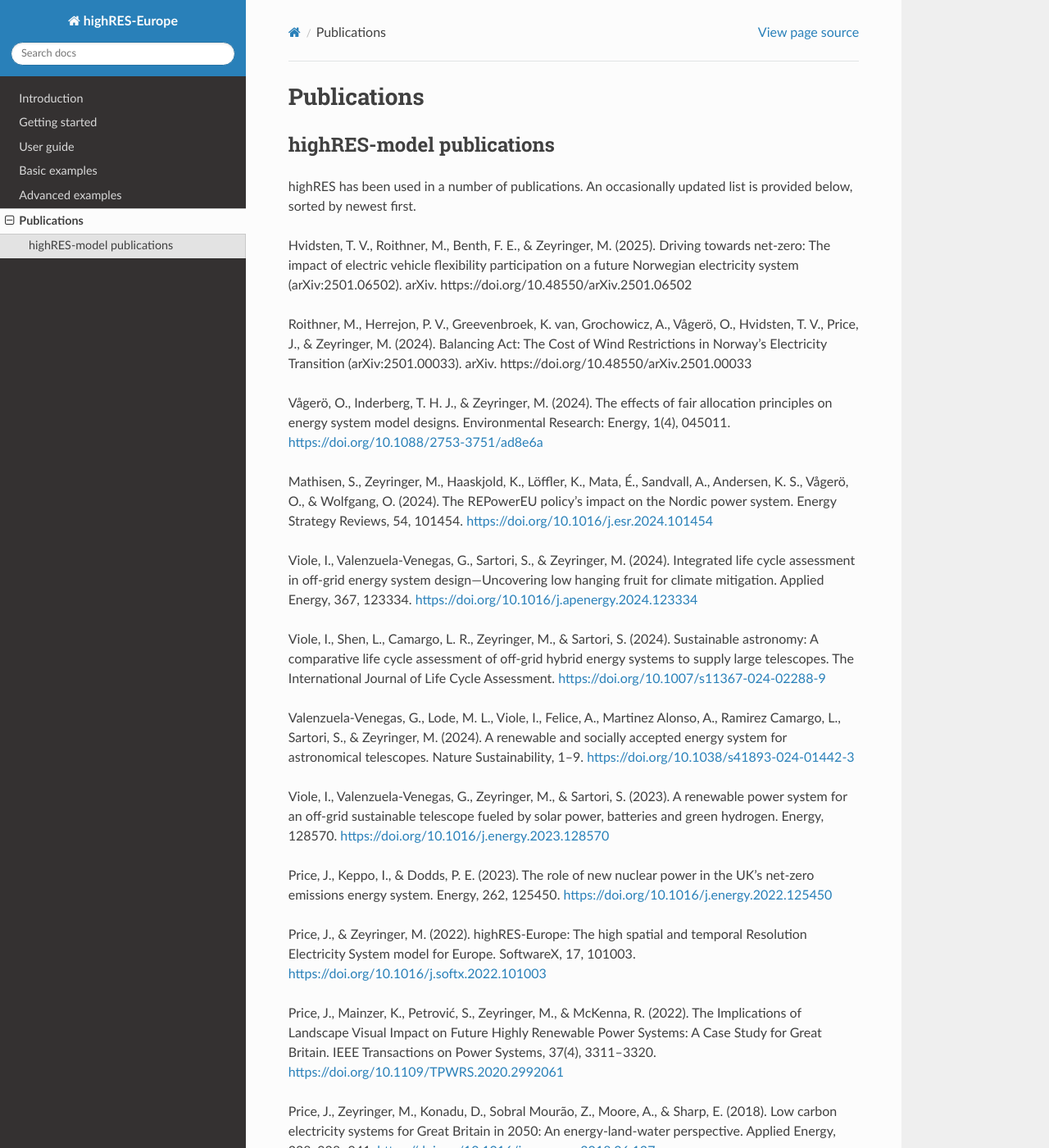
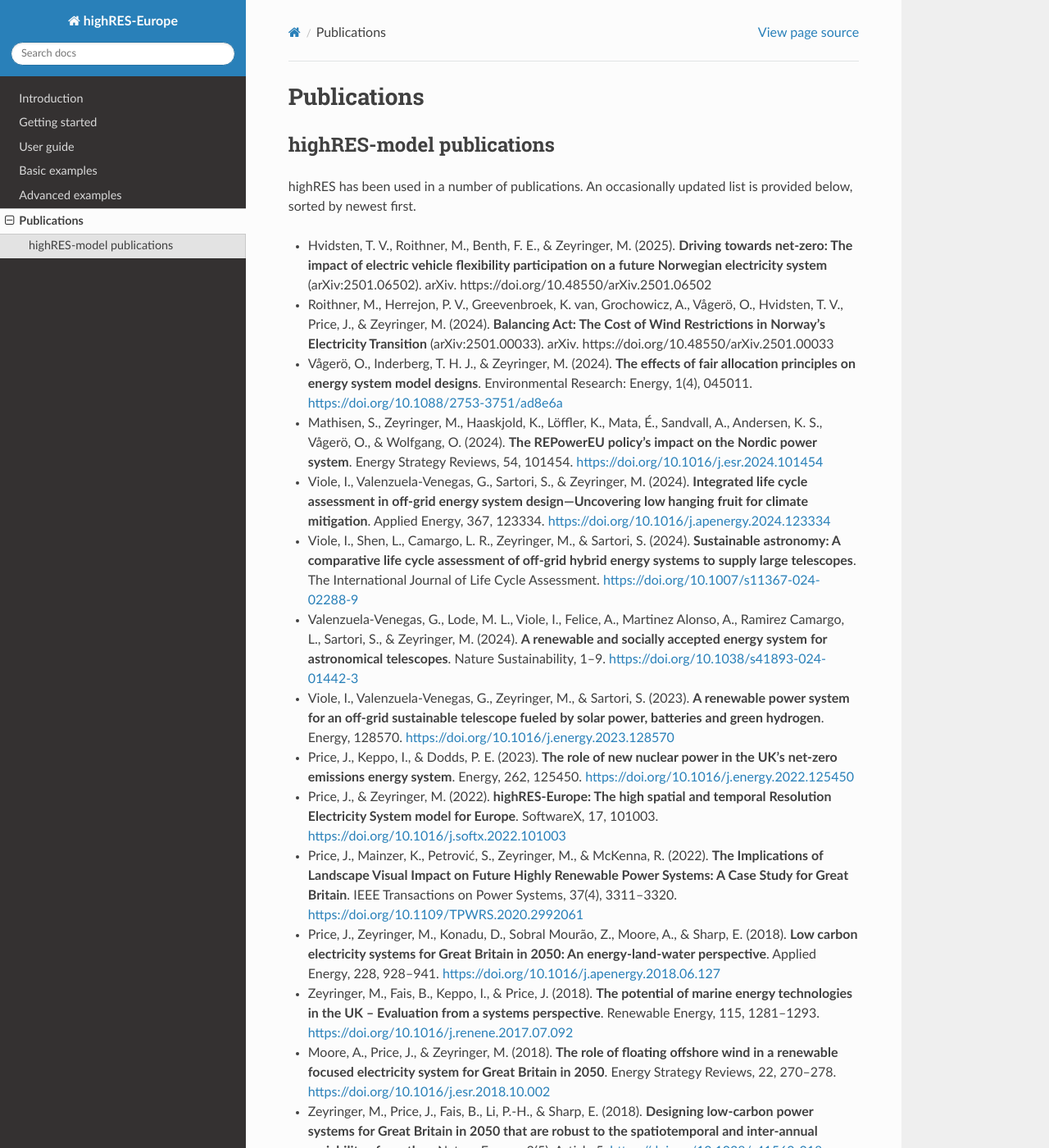
Before and after one commit to highRES-model/highRES-Europe-WF, a Sphinx documentation site: the page built from docs/source/publications.rst, in a window 1280 px wide and 1400 px high. Shown: the whole window at 82% size. Built offline with Sphinx 7.4.7 and the Read the Docs theme 3.1.0, drawn with Linux system fonts in a browser that asks for light colours; some of the changed text lies outside the part shown.

Commit message:
[Doc] Format publications list

```diff
--- a/docs/source/publications.rst
+++ b/docs/source/publications.rst
@@ -5,34 +5,34 @@
 ----------------------------
 highRES has been used in a number of publications. An occasionally updated list is provided below, sorted by newest first.
 
-Hvidsten, T. V., Roithner, M., Benth, F. E., & Zeyringer, M. (2025). Driving towards net-zero: The impact of electric vehicle flexibility participation on a future Norwegian electricity system (arXiv:2501.06502). arXiv. https://doi.org/10.48550/arXiv.2501.06502
+* Hvidsten, T. V., Roithner, M., Benth, F. E., & Zeyringer, M. (2025). **Driving towards net-zero: The impact of electric vehicle flexibility participation on a future Norwegian electricity system** (arXiv:2501.06502). arXiv. https://doi.org/10.48550/arXiv.2501.06502
 
-Roithner, M., Herrejon, P. V., Greevenbroek, K. van, Grochowicz, A., Vågerö, O., Hvidsten, T. V., Price, J., & Zeyringer, M. (2024). Balancing Act: The Cost of Wind Restrictions in Norway’s Electricity Transition (arXiv:2501.00033). arXiv. https://doi.org/10.48550/arXiv.2501.00033
+* Roithner, M., Herrejon, P. V., Greevenbroek, K. van, Grochowicz, A., Vågerö, O., Hvidsten, T. V., Price, J., & Zeyringer, M. (2024). **Balancing Act: The Cost of Wind Restrictions in Norway’s Electricity Transition** (arXiv:2501.00033). arXiv. https://doi.org/10.48550/arXiv.2501.00033
 
-Vågerö, O., Inderberg, T. H. J., & Zeyringer, M. (2024). The effects of fair allocation principles on energy system model designs. Environmental Research: Energy, 1(4), 045011. https://doi.org/10.1088/2753-3751/ad8e6a
+* Vågerö, O., Inderberg, T. H. J., & Zeyringer, M. (2024). **The effects of fair allocation principles on energy system model designs**. Environmental Research: Energy, 1(4), 045011. https://doi.org/10.1088/2753-3751/ad8e6a
 
-Mathisen, S., Zeyringer, M., Haaskjold, K., Löffler, K., Mata, É., Sandvall, A., Andersen, K. S., Vågerö, O., & Wolfgang, O. (2024). The REPowerEU policy’s impact on the Nordic power system. Energy Strategy Reviews, 54, 101454. https://doi.org/10.1016/j.esr.2024.101454
+* Mathisen, S., Zeyringer, M., Haaskjold, K., Löffler, K., Mata, É., Sandvall, A., Andersen, K. S., Vågerö, O., & Wolfgang, O. (2024). **The REPowerEU policy’s impact on the Nordic power system**. Energy Strategy Reviews, 54, 101454. https://doi.org/10.1016/j.esr.2024.101454
 
-Viole, I., Valenzuela-Venegas, G., Sartori, S., & Zeyringer, M. (2024). Integrated life cycle assessment in off-grid energy system design—Uncovering low hanging fruit for climate mitigation. Applied Energy, 367, 123334. https://doi.org/10.1016/j.apenergy.2024.123334
+* Viole, I., Valenzuela-Venegas, G., Sartori, S., & Zeyringer, M. (2024). **Integrated life cycle assessment in off-grid energy system design—Uncovering low hanging fruit for climate mitigation**. Applied Energy, 367, 123334. https://doi.org/10.1016/j.apenergy.2024.123334
 
-Viole, I., Shen, L., Camargo, L. R., Zeyringer, M., & Sartori, S. (2024). Sustainable astronomy: A comparative life cycle assessment of off-grid hybrid energy systems to supply large telescopes. The International Journal of Life Cycle Assessment. https://doi.org/10.1007/s11367-024-02288-9
+* Viole, I., Shen, L., Camargo, L. R., Zeyringer, M., & Sartori, S. (2024). **Sustainable astronomy: A comparative life cycle assessment of off-grid hybrid energy systems to supply large telescopes**. The International Journal of Life Cycle Assessment. https://doi.org/10.1007/s11367-024-02288-9
 
-Valenzuela-Venegas, G., Lode, M. L., Viole, I., Felice, A., Martinez Alonso, A., Ramirez Camargo, L., Sartori, S., & Zeyringer, M. (2024). A renewable and socially accepted energy system for astronomical telescopes. Nature Sustainability, 1–9. https://doi.org/10.1038/s41893-024-01442-3
+* Valenzuela-Venegas, G., Lode, M. L., Viole, I., Felice, A., Martinez Alonso, A., Ramirez Camargo, L., Sartori, S., & Zeyringer, M. (2024). **A renewable and socially accepted energy system for astronomical telescopes**. Nature Sustainability, 1–9. https://doi.org/10.1038/s41893-024-01442-3
 
-Viole, I., Valenzuela-Venegas, G., Zeyringer, M., & Sartori, S. (2023). A renewable power system for an off-grid sustainable telescope fueled by solar power, batteries and green hydrogen. Energy, 128570. https://doi.org/10.1016/j.energy.2023.128570
+* Viole, I., Valenzuela-Venegas, G., Zeyringer, M., & Sartori, S. (2023). **A renewable power system for an off-grid sustainable telescope fueled by solar power, batteries and green hydrogen**. Energy, 128570. https://doi.org/10.1016/j.energy.2023.128570
 
-Price, J., Keppo, I., & Dodds, P. E. (2023). The role of new nuclear power in the UK’s net-zero emissions energy system. Energy, 262, 125450. https://doi.org/10.1016/j.energy.2022.125450
+* Price, J., Keppo, I., & Dodds, P. E. (2023). **The role of new nuclear power in the UK’s net-zero emissions energy system**. Energy, 262, 125450. https://doi.org/10.1016/j.energy.2022.125450
 
-Price, J., & Zeyringer, M. (2022). highRES-Europe: The high spatial and temporal Resolution Electricity System model for Europe. SoftwareX, 17, 101003. https://doi.org/10.1016/j.softx.2022.101003
+* Price, J., & Zeyringer, M. (2022). **highRES-Europe: The high spatial and temporal Resolution Electricity System model for Europe**. SoftwareX, 17, 101003. https://doi.org/10.1016/j.softx.2022.101003
 
-Price, J., Mainzer, K., Petrović, S., Zeyringer, M., & McKenna, R. (2022). The Implications of Landscape Visual Impact on Future Highly Renewable Power Systems: A Case Study for Great Britain. IEEE Transactions on Power Systems, 37(4), 3311–3320. https://doi.org/10.1109/TPWRS.2020.2992061
+* Price, J., Mainzer, K., Petrović, S., Zeyringer, M., & McKenna, R. (2022). **The Implications of Landscape Visual Impact on Future Highly Renewable Power Systems: A Case Study for Great Britain**. IEEE Transactions on Power Systems, 37(4), 3311–3320. https://doi.org/10.1109/TPWRS.2020.2992061
 
-Price, J., Zeyringer, M., Konadu, D., Sobral Mourão, Z., Moore, A., & Sharp, E. (2018). Low carbon electricity systems for Great Britain in 2050: An energy-land-water perspective. Applied Energy, 228, 928–941. https://doi.org/10.1016/j.apenergy.2018.06.127
+* Price, J., Zeyringer, M., Konadu, D., Sobral Mourão, Z., Moore, A., & Sharp, E. (2018). **Low carbon electricity systems for Great Britain in 2050: An energy-land-water perspective**. Applied Energy, 228, 928–941. https://doi.org/10.1016/j.apenergy.2018.06.127
 
-Zeyringer, M., Fais, B., Keppo, I., & Price, J. (2018). The potential of marine energy technologies in the UK – Evaluation from a systems perspective. Renewable Energy, 115, 1281–1293. https://doi.org/10.1016/j.renene.2017.07.092
+* Zeyringer, M., Fais, B., Keppo, I., & Price, J. (2018). **The potential of marine energy technologies in the UK – Evaluation from a systems perspective**. Renewable Energy, 115, 1281–1293. https://doi.org/10.1016/j.renene.2017.07.092
 
-Moore, A., Price, J., & Zeyringer, M. (2018). The role of floating offshore wind in a renewable focused electricity system for Great Britain in 2050. Energy Strategy Reviews, 22, 270–278. https://doi.org/10.1016/j.esr.2018.10.002
+* Moore, A., Price, J., & Zeyringer, M. (2018). **The role of floating offshore wind in a renewable focused electricity system for Great Britain in 2050**. Energy Strategy Reviews, 22, 270–278. https://doi.org/10.1016/j.esr.2018.10.002
 
-Zeyringer, M., Price, J., Fais, B., Li, P.-H., & Sharp, E. (2018). Designing low-carbon power systems for Great Britain in 2050 that are robust to the spatiotemporal and inter-annual variability of weather. Nature Energy, 3(5), Article 5. https://doi.org/10.1038/s41560-018-0128-x
+* Zeyringer, M., Price, J., Fais, B., Li, P.-H., & Sharp, E. (2018). **Designing low-carbon power systems for Great Britain in 2050 that are robust to the spatiotemporal and inter-annual variability of weather**. Nature Energy, 3(5), Article 5. https://doi.org/10.1038/s41560-018-0128-x
 
-Zeyringer, M., Fais, B., & Price, J. (2016). “New” or “old” technologies to decarbonize UK’s electricity system? 2016 13th International Conference on the European Energy Market (EEM), 1–5. https://doi.org/10.1109/EEM.2016.7521318
+* Zeyringer, M., Fais, B., & Price, J. (2016). **“New” or “old” technologies to decarbonize UK’s electricity system?** 2016 13th International Conference on the European Energy Market (EEM), 1–5. https://doi.org/10.1109/EEM.2016.7521318
```
